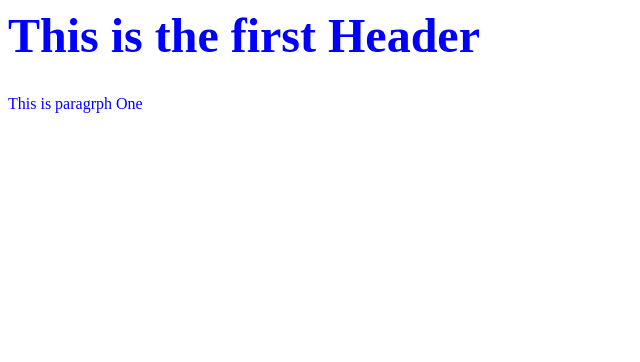
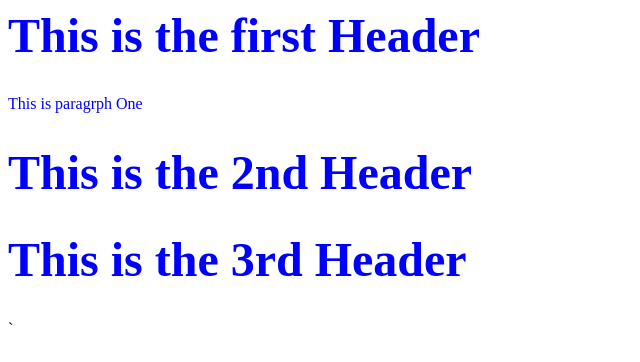
Before and after one commit to Saad00SD/SshRemoteRepo, a plain HTML site: page index.html in a window 1280 px wide. Shown: the whole page, without its empty margins (0-640 px from the left). Drawn offline with Linux system fonts and the light colour scheme.

Commit message:
Added Headers 2nd and 3rd

```diff
--- a/index.html
+++ b/index.html
@@ -12,5 +12,8 @@
 <body>
   <H1> This is the first Header </H1>
   <P>	This is paragrph One </p>
+  <H1> This is the 2nd Header </H1>
+  <H1> This is the 3rd Header </H1>
+  `
 </body>
 </html>
```
